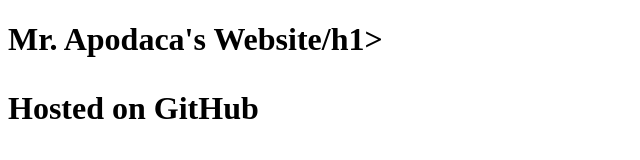
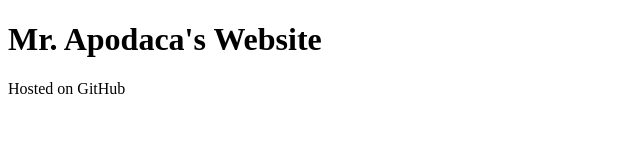
Before and after one commit to mrApodaca/mrApodaca.github.io, a plain HTML site: page index.html in a window 1280 px wide. Shown: the whole page, without its empty margins (0-640 px from the left). Drawn offline with Linux system fonts and the light colour scheme.

Commit message:
typo fix

```diff
--- a/index.html
+++ b/index.html
@@ -1,7 +1,7 @@
 <!DOCTYPE html>
 <html>
 	<body>
-		<h1>Mr. Apodaca's Website/h1>
+		<h1>Mr. Apodaca's Website</h1>
 			<p>Hosted on GitHub</p>
 	</body>
 </html>
```
